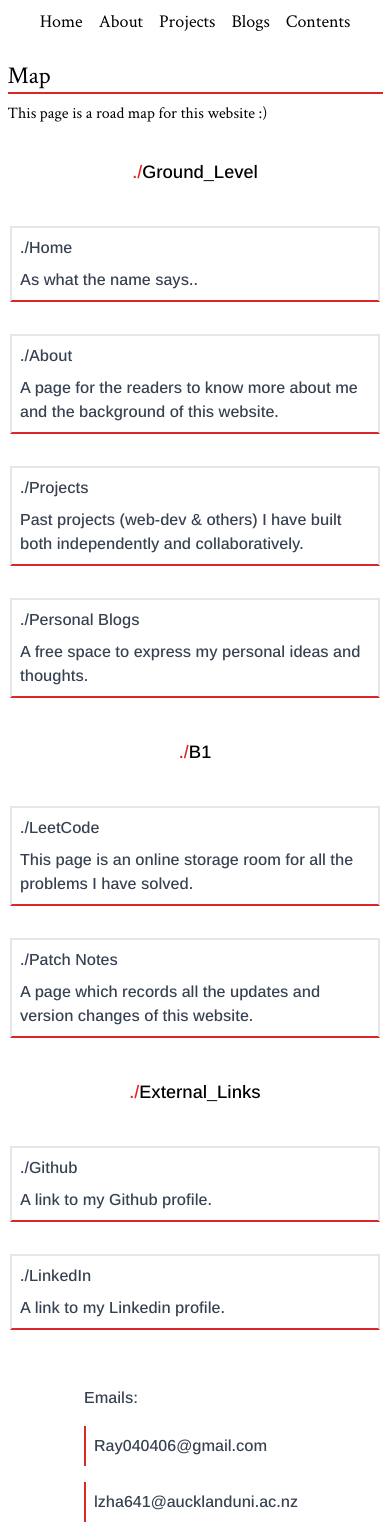
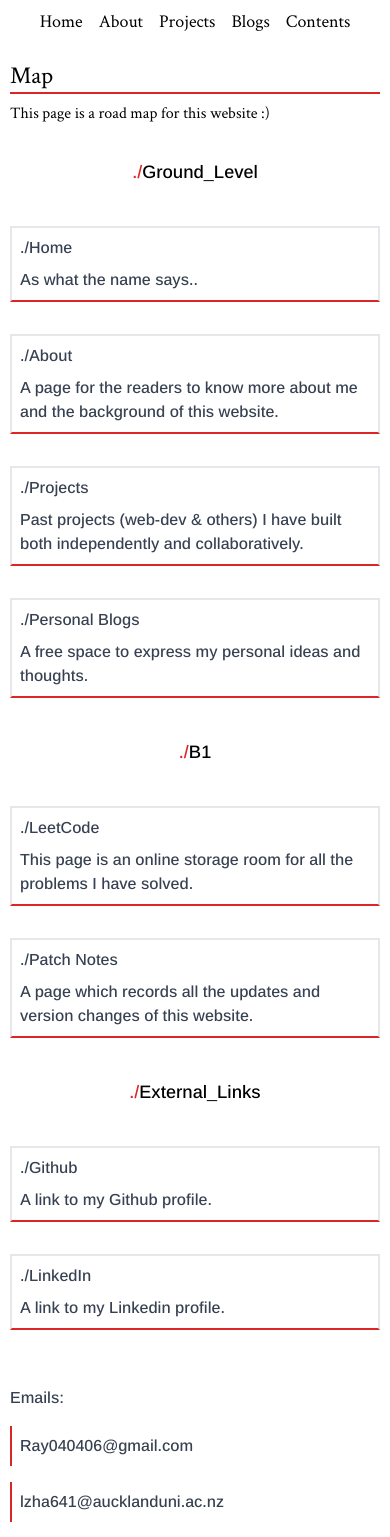
Before and after one commit to zlrkw11/zl-v2, a Next.js app: page /contents in a window 390 px wide. Shown: the top 1537 px of the page. Built offline with nearby package versions, Linux system fonts and the light colour scheme.

Commit message:
map page styling adjusted

```diff
--- a/app/contents/page.tsx
+++ b/app/contents/page.tsx
@@ -35,13 +35,11 @@ const Card = ({
 const Menu = () => {
   return (
     <div
-      className={`flex flex-col justify-center items-center ${ArimoFont.className} text-gray-700`}
+      className={`flex flex-col justify-center md:items-center ${ArimoFont.className} text-gray-700`}
     >
-      <div className="md:w-[800px] max-w-[420px] flex flex-col items-center gap-4">
-        <div
-          className={` ${crimsonFont.className} md:min-w-[600px] min-w-[375px]`}
-        >
-          <h1 className="text-black border-b-2 border-red-600 text-2xl mb-2">
+      <div className="md:w-[800px] flex flex-col items-center gap-4">
+        <div className={` ${crimsonFont.className} md:min-w-[600px]`}>
+          <h1 className="text-black border-b-2 border-red-600 md:min-w-[600px] w-[370px] text-2xl mb-2">
             Map
           </h1>
           <p className="text-black">
@@ -96,7 +94,7 @@ const Menu = () => {
           link="https://www.linkedin.com/in/ray-zhao-kaede11/"
         />
       </div>
-      <div className="text-md mt-12 max-w-[410px] md:min-w-[600px] flex flex-col gap-4">
+      <div className="text-md mt-12 m-2 md:min-w-[600px] w-[370px] flex flex-col gap-4">
         Emails:
         <p className="border-l-2 border-red-600 p-2">Ray040406@gmail.com</p>
         <p className="border-l-2 border-red-600 p-2">
```
